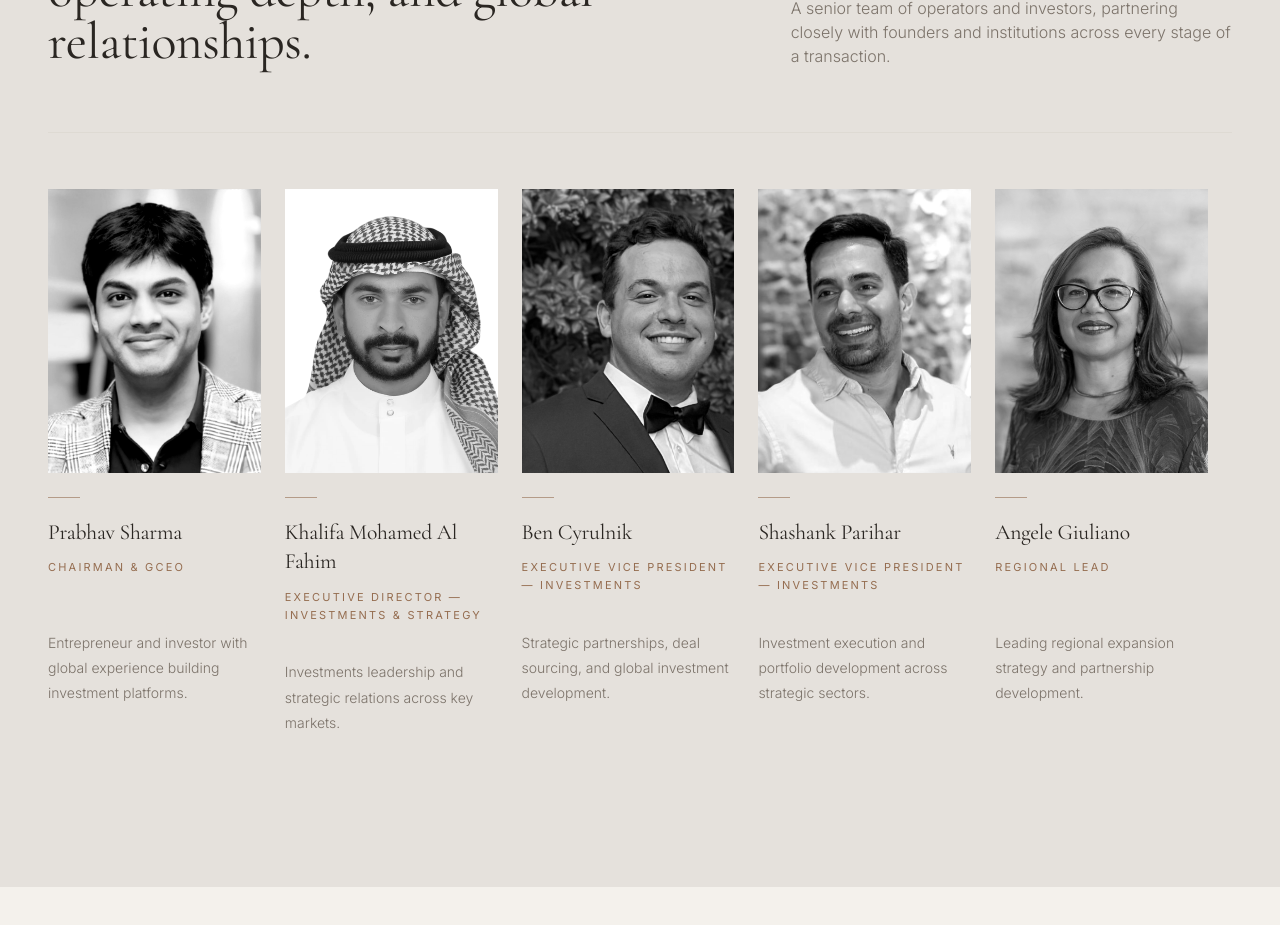
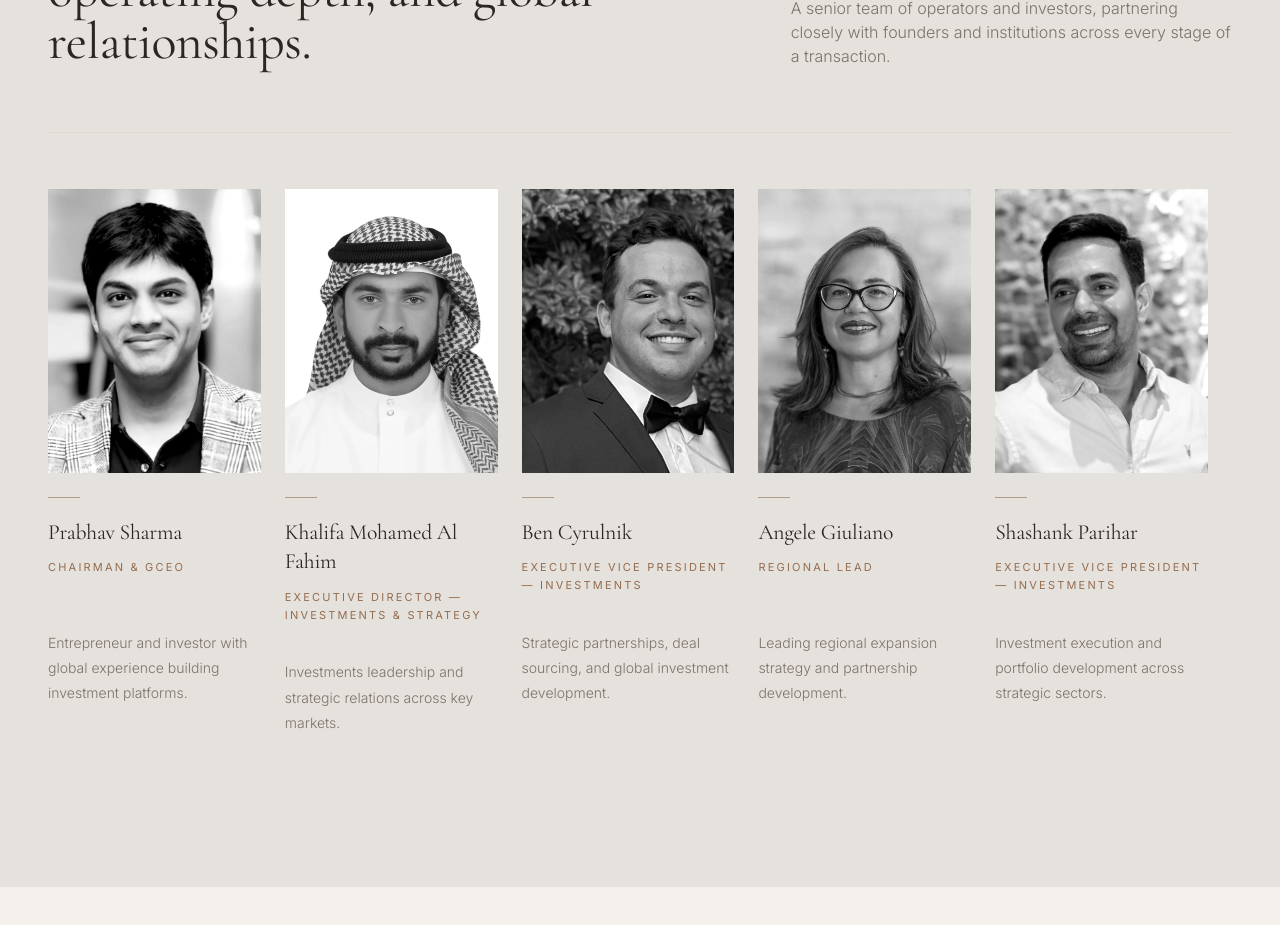
Before and after one commit to bencyrulnik-cyber/alpha-x-vision, a React (Vite) app: page / in a window 1280 px wide. Shown: the part 2180-3105 px from the top of the page. Built offline with nearby package versions, Linux system fonts and the light colour scheme; the HTML template or start-up script is replaced by a standard one.

Commit message:
Changes
Co-authored-by: bencyrulnik-cyber <250005174+bencyrulnik-cyber@users.noreply.github.com>

```diff
--- a/src/components/TeamSection.tsx
+++ b/src/components/TeamSection.tsx
@@ -25,16 +25,16 @@ const leaders = [
     photo: benImg,
   },
   {
+    name: "Angele Giuliano",
+    role: "REGIONAL LEAD",
+    desc: "Leading regional expansion strategy and partnership development.",
+    photo: angeleImg,
+  },
+  {
     name: "Shashank Parihar",
     role: "EXECUTIVE VICE PRESIDENT — INVESTMENTS",
     desc: "Investment execution and portfolio development across strategic sectors.",
     photo: shashankImg,
-  },
-  {
-    name: "Angele Giuliano",
-    role: "REGIONAL LEAD",
-    desc: "Leading regional expansion strategy and partnership development.",
-    photo: angeleImg,
   },
 ];
 
```
